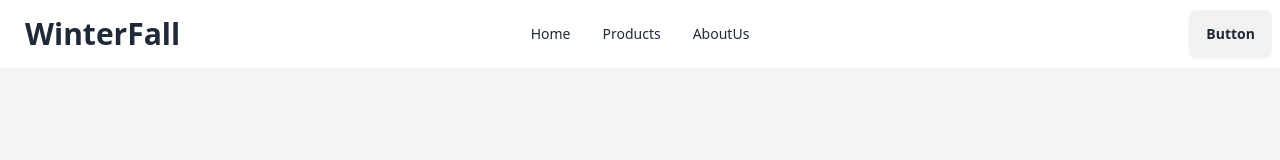
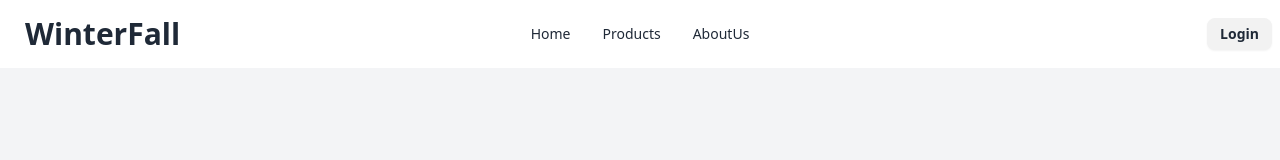
Before and after one commit to AsmShuvo/WinterFall-clothing-client-MERN, a React (Vite) app: page /login in a window 1280 px wide. Shown: the top 160 px of the page. Built offline with nearby package versions, Linux system fonts and the light colour scheme; no server answers.

Commit message:
Add:Logout functionality

```diff
--- a/src/pages/Shared/Navbar/Navbar.jsx
+++ b/src/pages/Shared/Navbar/Navbar.jsx
@@ -1,7 +1,16 @@
-import React from 'react';
-import { NavLink } from 'react-router-dom';
+import React, { useContext } from 'react';
+import { Link, NavLink } from 'react-router-dom';
+import { AuthContext } from '../../../provider/AuthProvider';
 
 const Navbar = () => {
+    const { user, logOut } = useContext(AuthContext);
+    const handleLogout = () => {
+        logOut()
+            .then(() => { })
+            .catch(err => {
+                console.log("Error logout: ", err);
+            })
+    }
     return (
         <div>
             <div className="navbar bg-base-100">
@@ -39,7 +48,11 @@ const Navbar = () => {
                     </ul>
                 </div>
                 <div className="navbar-end">
-                    <a className="btn">Button</a>
+                    {
+                        user ?
+                            <><button onClick={handleLogout} className='btn text-white bg-red-700 btn-sm'>Logout</button> </> :
+                            <><Link to={"/login"} className="btn btn-sm">Login</Link></>
+                    }
                 </div>
             </div>
         </div>
--- a/src/provider/AuthProvider.jsx
+++ b/src/provider/AuthProvider.jsx
@@ -18,7 +18,7 @@ const AuthProvider = ({ children }) => {
         return signInWithEmailAndPassword(email, password);
     }
 
-    const logOut = (auth) => {
+    const logOut = () => {
         setLoading(true);
         return signOut(auth);
     }
@@ -38,7 +38,8 @@ const AuthProvider = ({ children }) => {
         user,
         loading,
         signIn,
-        createUser
+        createUser,
+        logOut
     };
 
     return (
```
